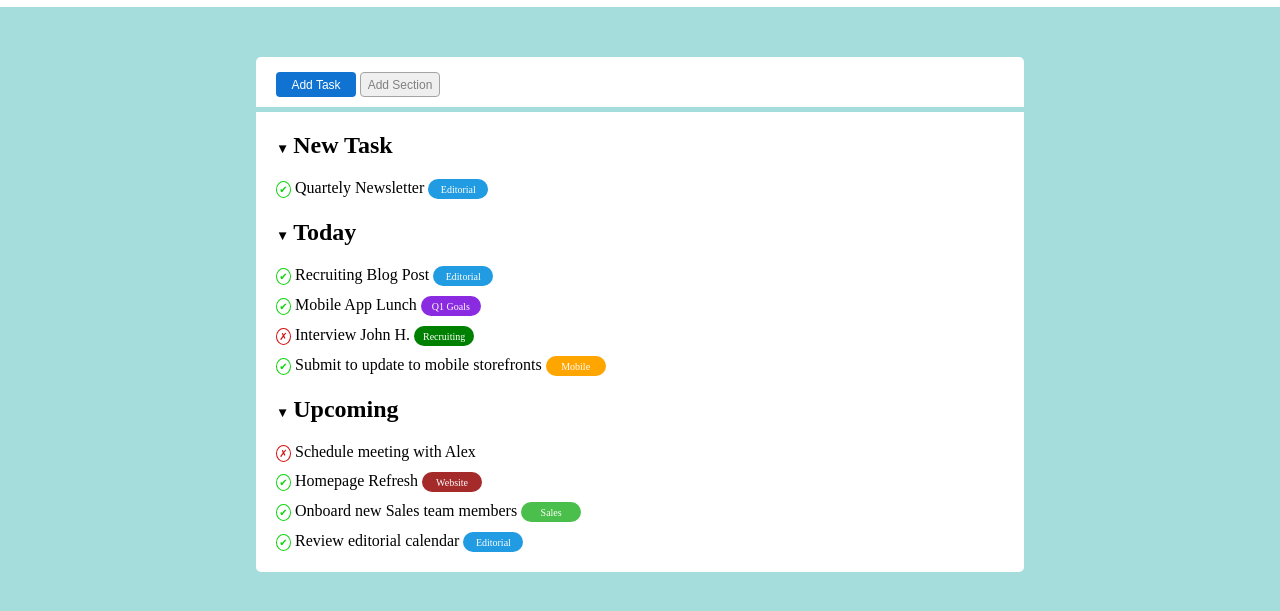
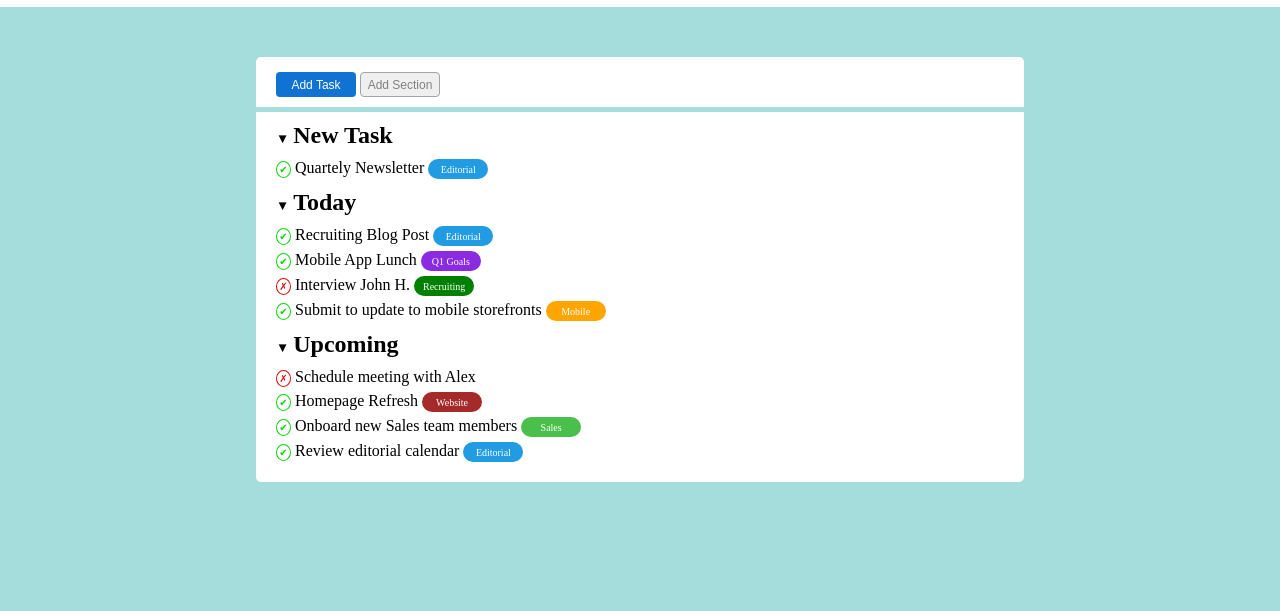
Before and after one commit to Davide-Morellato/html-css-toboolist, a plain HTML site: page index.html in a window 1280 px wide. Shown: the part 63-674 px from the top of the page. Drawn offline with Linux system fonts and the light colour scheme.

Commit message:
FINAL PROJECT

```diff
--- a/style.css
+++ b/style.css
@@ -72,7 +72,7 @@ nav{
 }
 
 ul, li{
-    padding-top: 10px;
+    padding-top: 5px;
 }
 
 h2, .menu{
```
